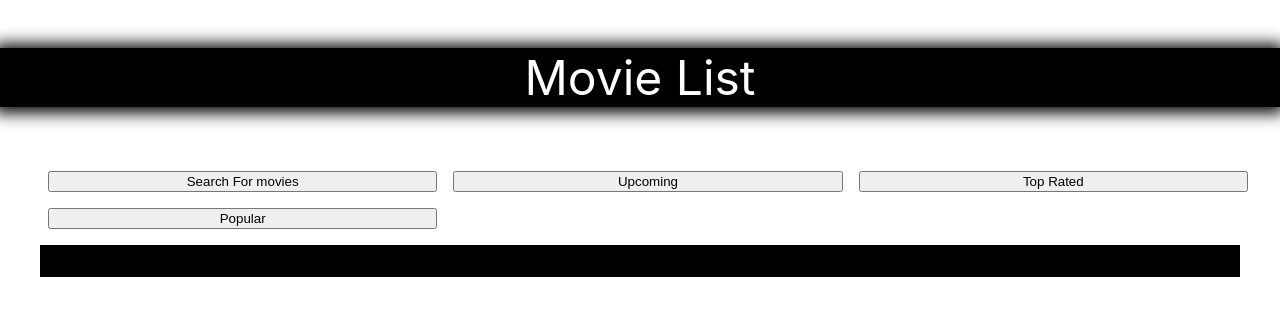
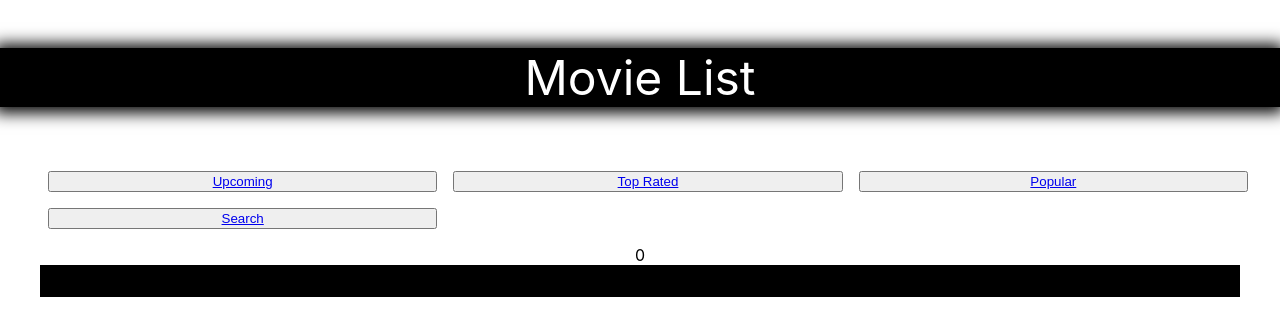
Before and after one commit to CristianBucurDdl/MovieApp, a React (Create React App) app: page / in a window 1280 px wide. Shown: the top 336 px of the page. Built offline with nearby package versions, Linux system fonts and the light colour scheme; no server answers.

Commit message:
created Route for pages

```diff
--- a/package.json
+++ b/package.json
@@ -8,6 +8,7 @@
     "@testing-library/user-event": "^13.5.0",
     "react": "^18.2.0",
     "react-dom": "^18.2.0",
+    "react-router-dom": "^6.4.2",
     "react-scripts": "5.0.1",
     "styled-components": "^5.3.5",
     "web-vitals": "^2.1.4"
--- a/src/Components/MovieList/MovieListContainer.jsx
+++ b/src/Components/MovieList/MovieListContainer.jsx
@@ -8,48 +8,37 @@ import Upcoming from "../Upcoming";
 import TopRated from "../TopRated";
 import Popular from "../Popular";
 import Search from "../SearchPage";
+import { BrowserRouter as Router, Routes, Route, Link } from "react-router-dom";
+
 export default function MovieListContainer() {
   const [nav, setNav] = useState("upcoming"); ////using state to navigate between page,
   //in out example it is easier than using Nav component, with Upcoming set as the "Homepage"
-
+  const [favArr, setFavArr] = useState([]);
   return (
-    <>
+    <Router>
       <ButtonContainer>
-        <button
-          onClick={() => {
-            setNav("search");
-          }}
-        >
-          Search For movies
+        <button>
+          <Link to="/Upcoming">Upcoming</Link>
         </button>
-        <button
-          onClick={() => {
-            setNav("upcoming");
-          }}
-        >
-          Upcoming
+        <button>
+          <Link to="/top_rated">Top Rated</Link>
         </button>
-        <button
-          onClick={() => {
-            setNav("top_rated");
-          }}
-        >
-          Top Rated
+        <button>
+          <Link to="/popular">Popular</Link>
         </button>
-        <button
-          onClick={() => {
-            setNav("popular");
-          }}
-        >
-          Popular
+        <button>
+          <Link to="/search">Search</Link>
         </button>
       </ButtonContainer>
+      <div>{favArr.length}</div>
       <MovieContainer>
-        {nav === "upcoming" ? <Upcoming /> : " "}
-        {nav === "top_rated" ? <TopRated /> : " "}
-        {nav === "popular" ? <Popular /> : " "}
-        {nav === "search" ? <Search /> : " "}
+        <Routes>
+          <Route path="/Upcoming" element={<Upcoming count={favArr} />} />
+          <Route path="/top_rated" element={<TopRated />} />
+          <Route path="/popular" element={<Popular />} />
+          <Route path="/search" element={<Search />} />
+        </Routes>
       </MovieContainer>
-    </>
+    </Router>
   );
 }
```
Also changed, not shown: 1 other file (tests, documents, lock files or other folders).
